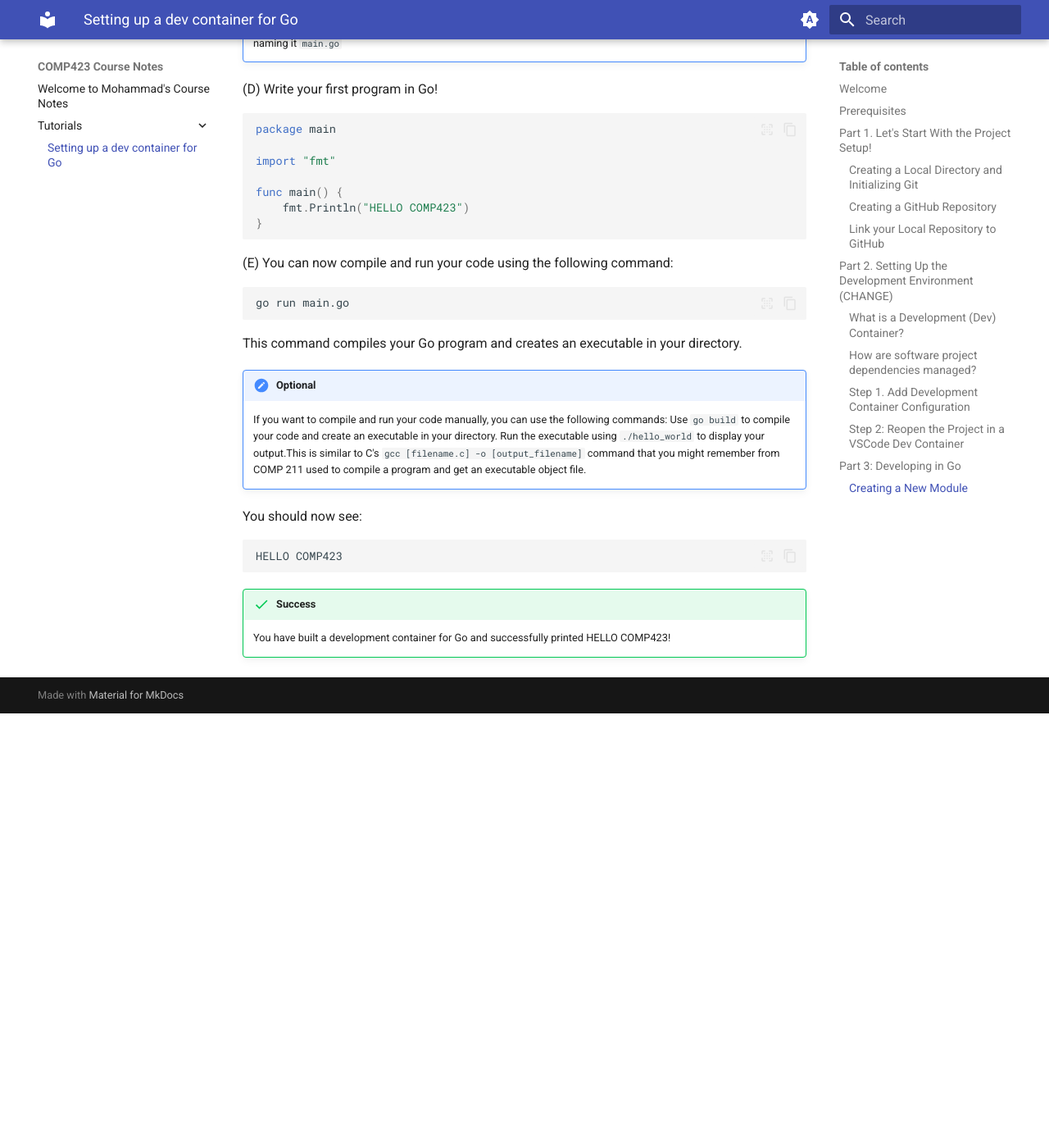
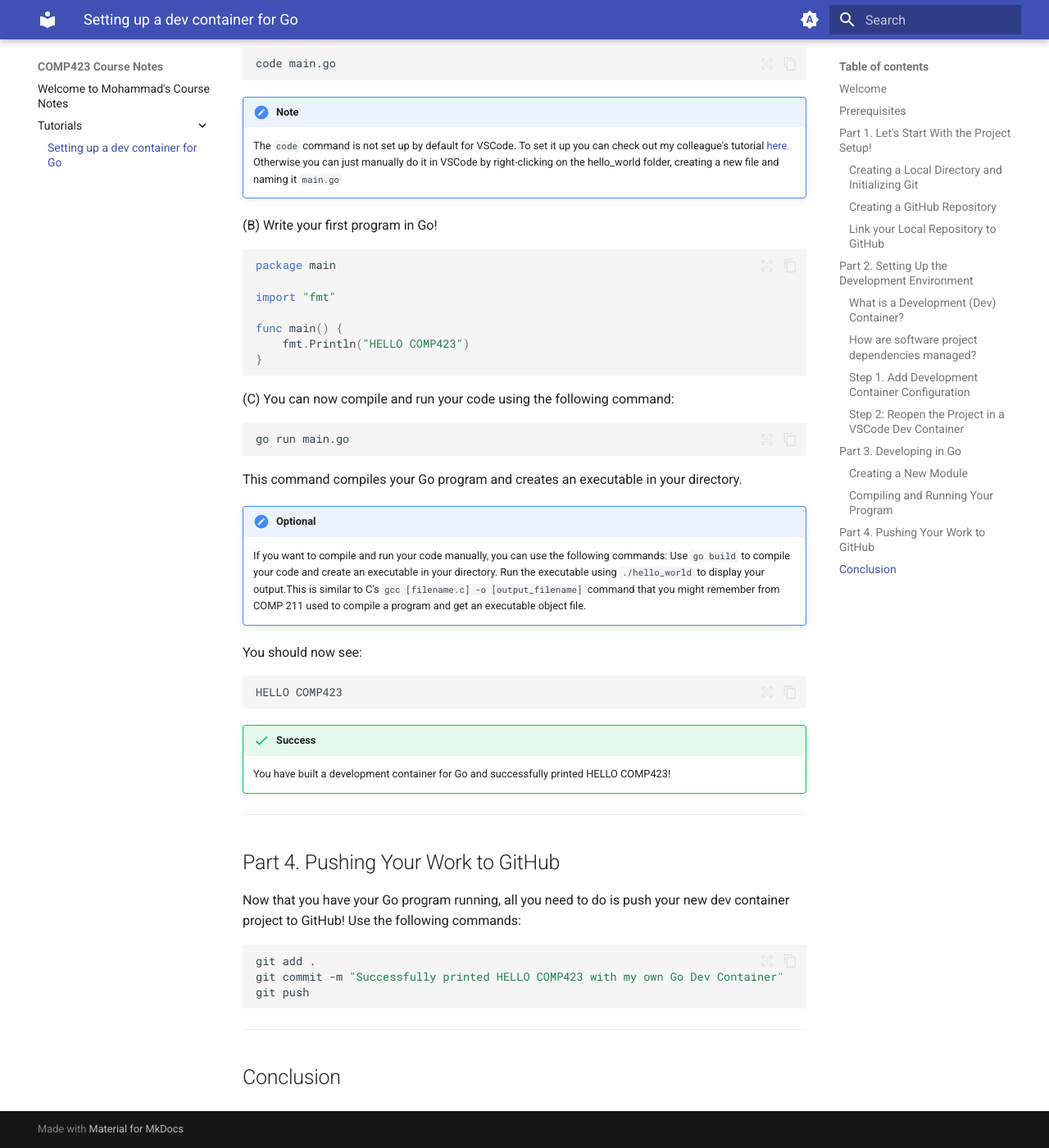
Before and after one commit to meihab/comp423-course-notes, an MkDocs documentation site: the page built from docs/tutorials/go-setup.md, in a window 1280 px wide and 1400 px high, scrolled down 4935 px. Shown: the whole window at 82% size. Built offline with MkDocs 1.6.1 and Material for MkDocs 9.7.7, drawn with Linux system fonts in a browser that asks for light colours; before the commit the page ends 5805 px from its top, so only the background shows below that; some of the changed text lies outside the part shown.

Commit message:
added instructions for pushing to GitHub

````diff
--- a/docs/tutorials/go-setup.md
+++ b/docs/tutorials/go-setup.md
@@ -16,6 +16,9 @@ print("We love COMP 423!")
 
 ## Welcome
 This tutorial will provide step-by-step instructions for creating a Development (Dev) container in Go, a programming language created by Google!
+
+---
+
 ## Prerequisites
 To proceed with this tutorial, you will need to have the following:
 
@@ -24,6 +27,8 @@ To proceed with this tutorial, you will need to have the following:
 3. **Visual Studio Code**: Download and install from [here](https://code.visualstudio.com/).
 4. **Docker installed**: Get Docker [here](https://www.docker.com/products/docker-desktop/).
 5. **Basic command-line knowledge**
+
+---
 
 ## Part 1. Let's Start With the Project Setup!
 ### Creating a Local Directory and Initializing Git
@@ -76,7 +81,9 @@ git push --set-upstream origin main
 
 (D) Back in your web browser, refresh your GitHub repository to see that the same commit you made locally has now been pushed to remote. You can use git log locally to see the commit ID and message which should match the ID of the most recent commit on GitHub. This is the result of pushing your changes to your remote repository.
 
-## Part 2. Setting Up the Development Environment (CHANGE)
+---
+
+## Part 2. Setting Up the Development Environment
 
 ### What is a Development (Dev) Container?
 
@@ -126,7 +133,9 @@ To reopen the project in the container, press <kbd>Ctrl</kbd>+<kbd>Shift</kbd>+<
 
 Once your dev container setup completes, close the current terminal tab and open a new terminal pane within VSCode. Run: `go version`. You should see your dev container running the latest version of Go. (As of January 2025, the latest stable Go version is go1.23.4)
 
-## Part 3: Developing in Go
+---
+
+## Part 3. Developing in Go
 
 ### Creating a New Module
 As we mentioned, Go uses **modules** to manage dependencies and organize your code. To initialize a new module named `hello_world` for your project, follow these steps:
@@ -150,14 +159,16 @@ go 1.xx
 ```
 `module hello_world` declares this directory as a module named `hello_world`.
 
-(C) Create a file named `main.go` in the `hello_world` directory:
+### Compiling and Running Your Program
+
+(A) Create a file named `main.go` in the `hello_world` directory:
 ``` bash
 code main.go
 ```
 !!! note
     The `code` command is not set up by default for VSCode. To set it up you can check out my colleague's tutorial [here.](https://muhammaddf.github.io/comp423-course-notes/tutorials/code-command/) Otherwise you can just manually do it in VSCode by right-clicking on the hello_world folder, creating a new file and naming it `main.go`
 
-(D) Write your first program in Go!
+(B) Write your first program in Go!
 ``` go
 package main
 
@@ -168,7 +179,7 @@ func main() {
 }
 ```
 
-(E) You can now compile and run your code using the following command:
+(C) You can now compile and run your code using the following command:
 ``` bash
 go run main.go
 ```
@@ -186,3 +197,18 @@ HELLO COMP423
 
 !!! success
     You have built a development container for Go and successfully printed HELLO COMP423!
+
+---
+
+## Part 4. Pushing Your Work to GitHub
+
+Now that you have your Go program running, all you need to do is push your new dev container project to GitHub! Use the following commands:
+``` bash
+git add .
+git commit -m "Successfully printed HELLO COMP423 with my own Go Dev Container"
+git push
+```
+
+---
+
+## Conclusion
````
